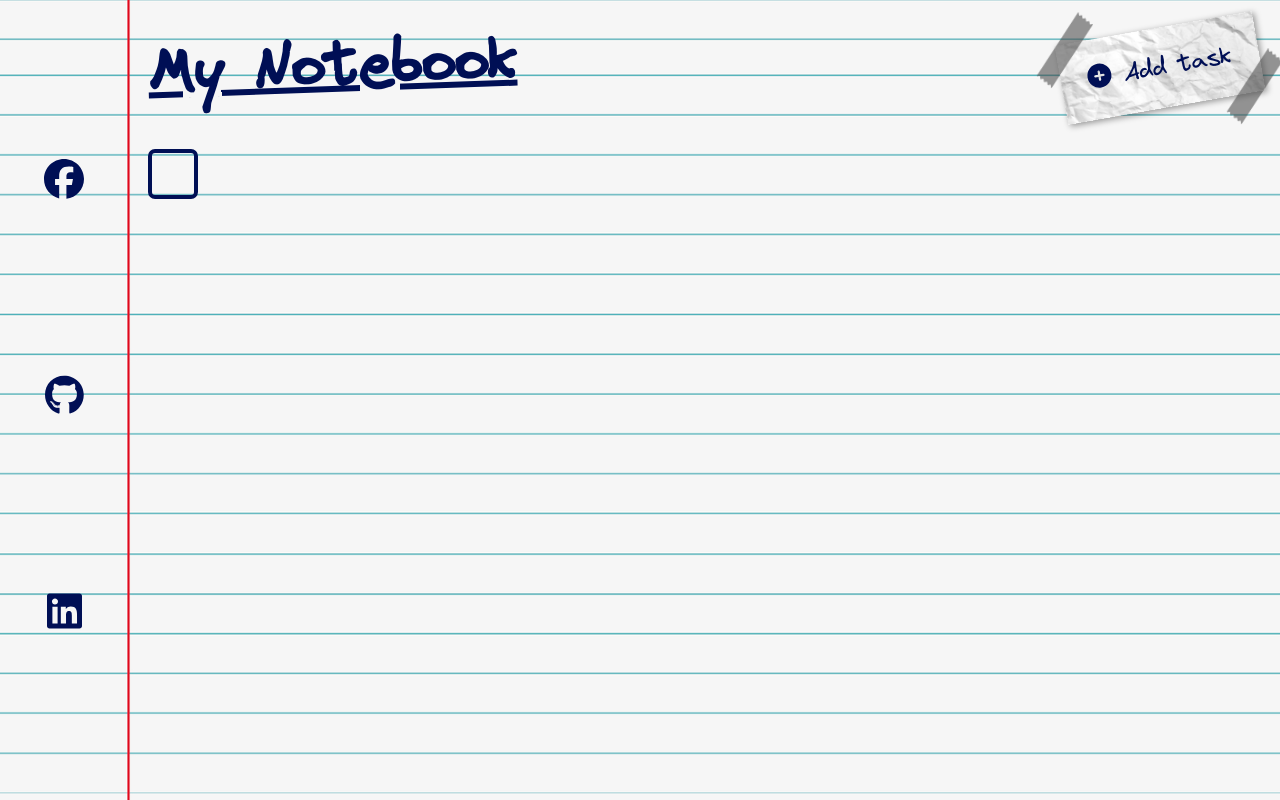
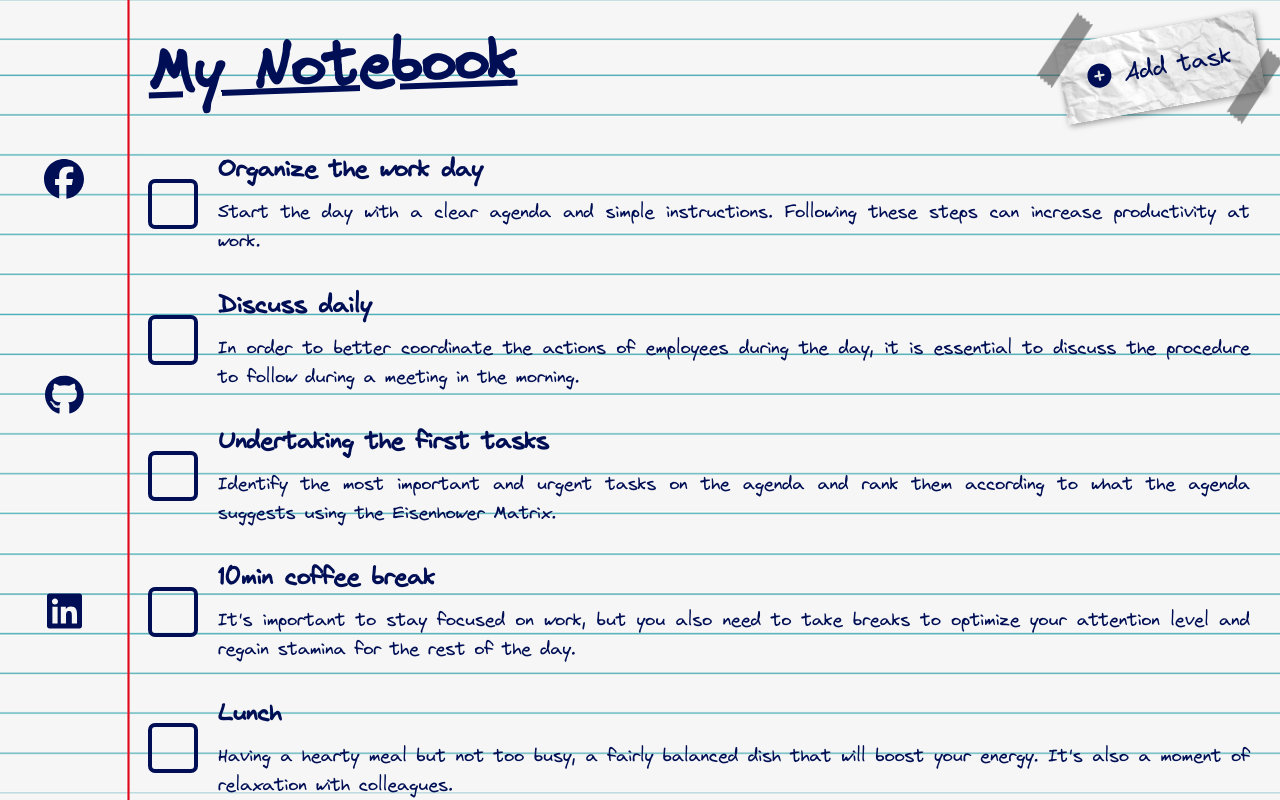
Before and after one commit to Manjaka13/my-notebook, a Vue app: page / in a window 1280 px wide. Shown: the top 800 px of the page. Built offline with nearby package versions, Linux system fonts and the light colour scheme.

Commit message:
fix tasklist

```diff
--- a/src/components/TaskList.vue
+++ b/src/components/TaskList.vue
@@ -1,19 +1,39 @@
 <template>
 	<ul class="tasklist">
-		<li class="tasklist__item">
-			<task-item />
+		<li class="tasklist__item" v-for="task in tasks" :key="task.id">
+			<task-item
+				:title="task.title"
+				:description="task.description"
+				:status="task.status"
+			/>
 		</li>
 	</ul>
 </template>
 
 <script>
+import TaskItem from "@/components/TaskItem.vue";
+import { getTasks, setDefaultTasks } from "@/helpers/utils";
+import { DEFAULT_TASKS } from "@/helpers/const";
 import "@/styles/tasklist.css";
-import TaskItem from "@/components/TaskItem.vue";
 
 export default {
 	name: "TaskList",
 	components: {
 		TaskItem,
 	},
+	data() {
+		return {
+			tasks: getTasks(),
+		};
+	},
+	created() {
+		if (this.tasks.length === 0) {
+			setDefaultTasks();
+			this.tasks = DEFAULT_TASKS;
+		}
+	},
+	mounted() {
+		console.log(this.tasks);
+	},
 };
 </script>
--- a/src/styles/notebook.css
+++ b/src/styles/notebook.css
@@ -3,6 +3,7 @@
 	margin-left: 10%;
 	height: calc(100% - 40px);
 	padding: 0 20px;
+	overflow: hidden;
 }
 
 .notebook__head {
--- a/src/styles/tasklist.css
+++ b/src/styles/tasklist.css
@@ -1,3 +1,11 @@
 .tasklist {
 	padding: 10px 0;
 }
+
+.tasklist__item {
+	margin-bottom: 20px;
+}
+
+.tasklist__item:last-child {
+	margin-bottom: 0;
+}
```
